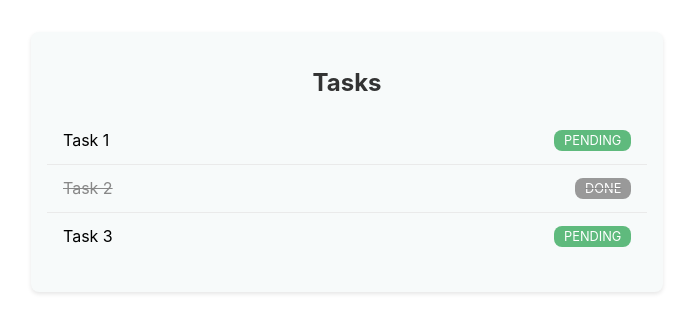
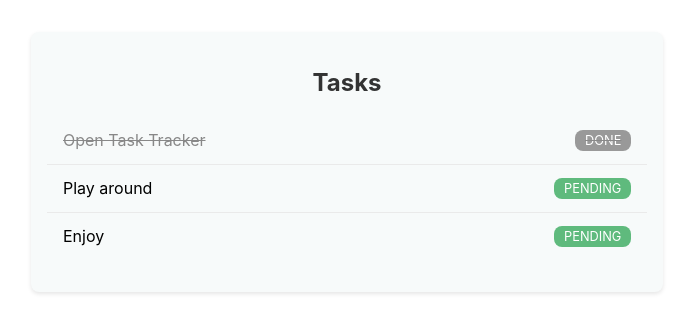
Before and after one commit to aaronfc/ten-in-twelve-2023, a React (Create React App) app in the folder 1-task-tracker/: page / in a window 1280 px wide. Shown: the top 332 px of the page, without its empty margins (293-984 px from the left). Built offline with nearby package versions, Linux system fonts and the light colour scheme.

Commit message:
Persist tasks in local storage.

```diff
--- a/1-task-tracker/src/TaskList.js
+++ b/1-task-tracker/src/TaskList.js
@@ -6,16 +6,23 @@ export default function TaskList() {
   const [tasks, setTasks] = React.useState(null);
 
   useEffect(() => {
-    // TODO Fetch tasks from the API.
-    setTimeout(() => {
+    const storedTasks = localStorage.getItem('tasks');
+    if (storedTasks) {
+      setTasks(JSON.parse(storedTasks));
+    } else {
       setTasks([
-        { id: 1, title: 'Task 1', completed: false },
-        { id: 2, title: 'Task 2', completed: true },
-        { id: 3, title: 'Task 3', completed: false },
-        // You can add more tasks here...
+        { id: 1, title: 'Open Task Tracker', completed: true },
+        { id: 2, title: 'Play around', completed: false },
+        { id: 3, title: 'Enjoy', completed: false },
       ]);
-    }, Math.random() * 3000); // Simulate up to 3 seconds of delay.
+    }
   }, []);
+
+  useEffect(() => {
+    if (tasks) {
+      localStorage.setItem('tasks', JSON.stringify(tasks));
+    }
+  }, [tasks]);
 
   const toggle = (id) => {
     setTasks(tasks.map(task => {
```
